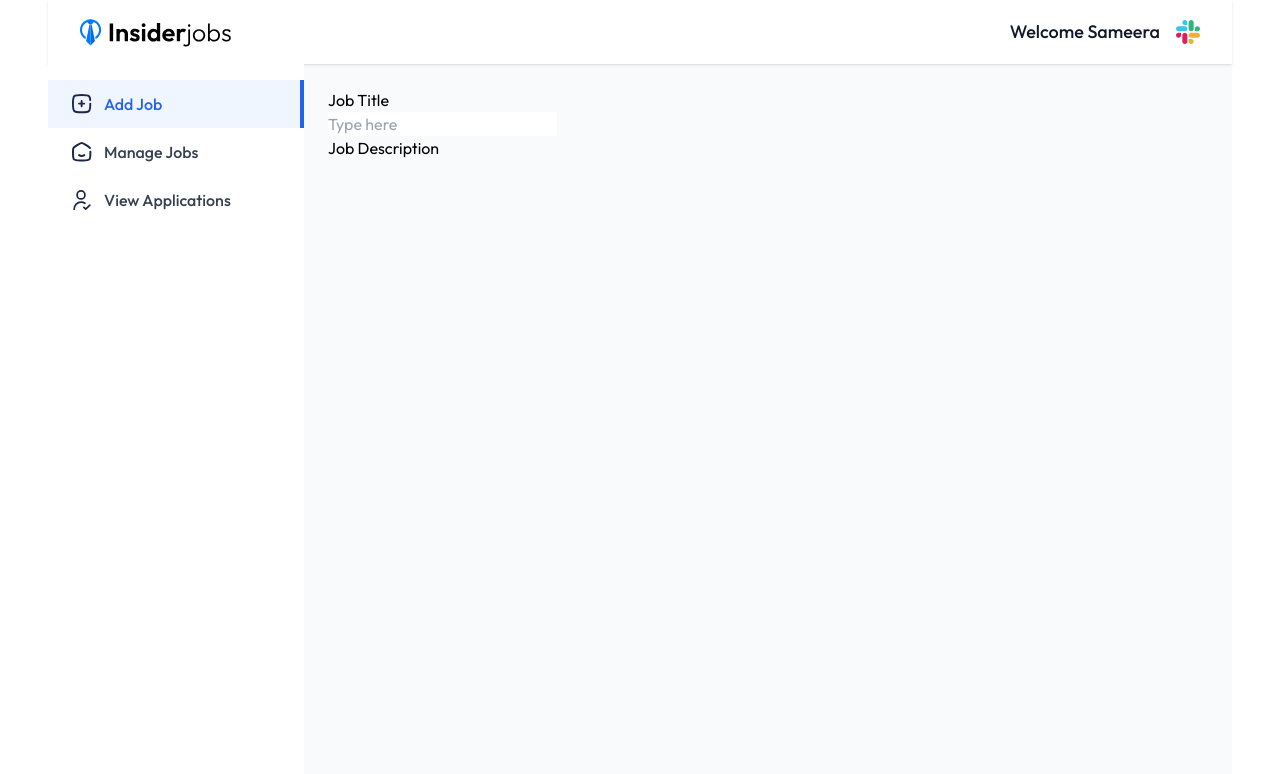
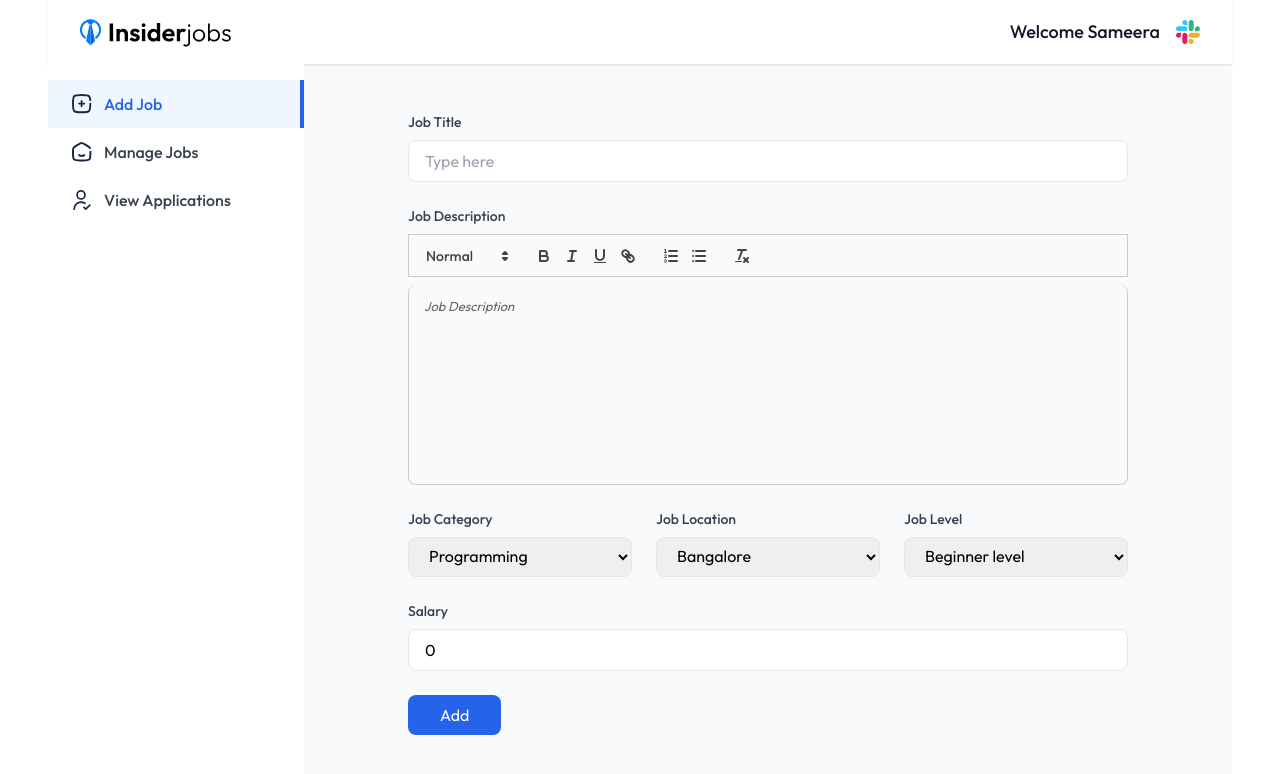
Before and after one commit to sameerajayakodi/hire-sphere, a React (Vite) app: page /dashboard/add-job in a window 1280 px wide. Shown: the top 774 px of the page. Built offline with nearby package versions, Linux system fonts and the light colour scheme.

Commit message:
add job structure and styles completed

```diff
--- a/src/pages/AddJob.jsx
+++ b/src/pages/AddJob.jsx
@@ -1,4 +1,7 @@
-import React, { useRef, useState } from "react";
+import Quill from "quill";
+import "quill/dist/quill.snow.css";
+import React, { useEffect, useRef, useState } from "react";
+import { JobCategories, JobLocations } from "../assets/assets";
 
 const AddJob = () => {
   const [title, setTitle] = useState("");
@@ -7,26 +10,116 @@ const AddJob = () => {
   const [level, setLevel] = useState("Beginner level");
   const [salary, setSalary] = useState(0);
 
-  const editRef = useRef(null);
+  const editorRef = useRef(null);
   const quillRef = useRef(null);
+
+  useEffect(() => {
+    if (editorRef.current && !quillRef.current) {
+      quillRef.current = new Quill(editorRef.current, {
+        theme: "snow",
+        placeholder: "Job Description",
+      });
+    }
+  }, []);
+
   return (
-    <form action="">
-      <div>
-        <p>Job Title</p>
+    <div className="max-w-3xl p-6 mx-auto">
+      <form className="space-y-6">
+        <div className="space-y-2">
+          <label className="block text-sm font-medium text-gray-700">
+            Job Title
+          </label>
           <input
             type="text"
             placeholder="Type here"
             onChange={(e) => setTitle(e.target.value)}
             value={title}
             required
+            className="w-full px-4 py-2 border rounded-lg focus:ring-2 focus:ring-blue-500 focus:border-blue-500"
           />
         </div>
 
-      <div>
-        <p>Job Description</p>
-        <div></div>
+        <div className="space-y-2">
+          <label className="block text-sm font-medium text-gray-700">
+            Job Description
+          </label>
+          <div
+            ref={editorRef}
+            className="border rounded-lg"
+            style={{ height: "200px" }}
+          ></div>
         </div>
+
+        <div className="grid grid-cols-1 gap-6 md:grid-cols-3">
+          <div className="space-y-2">
+            <label className="block text-sm font-medium text-gray-700">
+              Job Category
+            </label>
+            <select
+              onChange={(e) => setCategory(e.target.value)}
+              className="w-full px-4 py-2 border rounded-lg focus:ring-2 focus:ring-blue-500 focus:border-blue-500"
+            >
+              {JobCategories.map((category, index) => (
+                <option key={index} value={category}>
+                  {category}
+                </option>
+              ))}
+            </select>
+          </div>
+
+          <div className="space-y-2">
+            <label className="block text-sm font-medium text-gray-700">
+              Job Location
+            </label>
+            <select
+              onChange={(e) => setLocation(e.target.value)}
+              className="w-full px-4 py-2 border rounded-lg focus:ring-2 focus:ring-blue-500 focus:border-blue-500"
+            >
+              {JobLocations.map((location, index) => (
+                <option key={index} value={location}>
+                  {location}
+                </option>
+              ))}
+            </select>
+          </div>
+
+          <div className="space-y-2">
+            <label className="block text-sm font-medium text-gray-700">
+              Job Level
+            </label>
+            <select
+              onChange={(e) => setLevel(e.target.value)}
+              className="w-full px-4 py-2 border rounded-lg focus:ring-2 focus:ring-blue-500 focus:border-blue-500"
+            >
+              <option value="Beginner level">Beginner level</option>
+              <option value="Intermediate level">Intermediate level</option>
+              <option value="Senior level">Expert level</option>
+            </select>
+          </div>
+        </div>
+
+        <div className="space-y-2">
+          <label className="block text-sm font-medium text-gray-700">
+            Salary
+          </label>
+          <input
+            type="number"
+            placeholder="2500"
+            onChange={(e) => setSalary(e.target.value)}
+            value={salary}
+            required
+            className="w-full px-4 py-2 border rounded-lg focus:ring-2 focus:ring-blue-500 focus:border-blue-500"
+          />
+        </div>
+
+        <button
+          type="submit"
+          className="block px-8 py-2 text-white transition-colors bg-blue-600 rounded-lg hover:bg-blue-700 focus:outline-none focus:ring-2 focus:ring-blue-500 focus:ring-offset-2"
+        >
+          Add
+        </button>
       </form>
+    </div>
   );
 };
 
```
Lines whose indentation alone changed are shown as unchanged.
